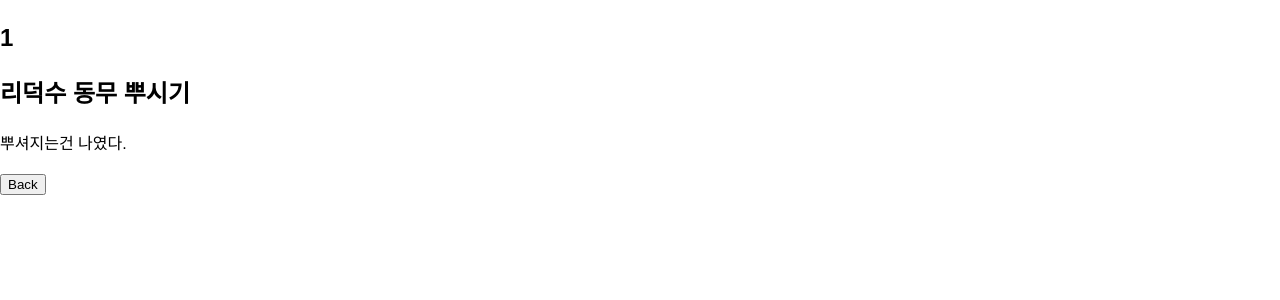
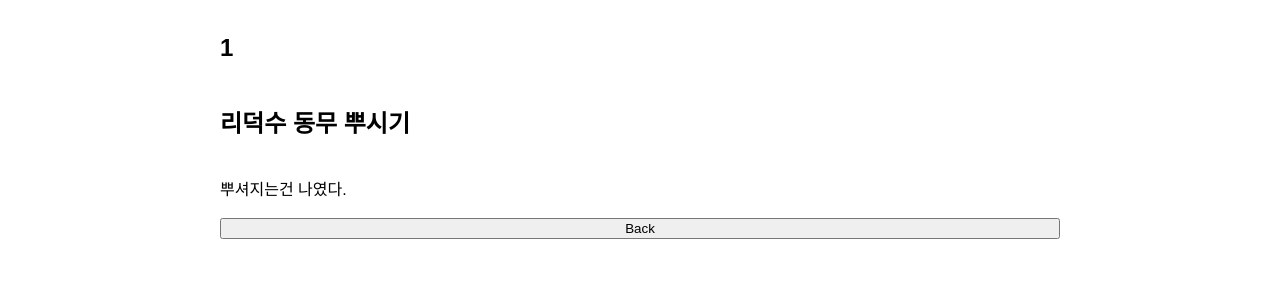
Before and after one commit to 1nxeo/react-week2-hw-lv2, a React (Create React App) app: page /details/1 in a window 1280 px wide. Shown: the top 300 px of the page. Built offline with nearby package versions, Linux system fonts and the light colour scheme; a web font is replaced by a local one.

Commit message:
css_최..종..아마도.. 근데 버튼 제외..

```diff
--- a/src/pages/Detail.jsx
+++ b/src/pages/Detail.jsx
@@ -2,6 +2,7 @@ import React from "react";
 import { useNavigate, useParams } from "react-router-dom";
 import { useSelector } from "react-redux";
 import GlobalStyle from "../static/GlobalStyle";
+import styled from "styled-components";
 
 function Detail() {
   const navigate = useNavigate();
@@ -14,6 +15,8 @@ function Detail() {
   return (
     <>
       <GlobalStyle />
+      <DetailWrapper>
+        <DetailContent>
           <h2>{foundData.id}</h2>
           <h2>{foundData.title}</h2>
           <p>{foundData.desc}</p>
@@ -24,8 +27,27 @@ function Detail() {
           >
             Back
           </button>
+        </DetailContent>
+      </DetailWrapper>
     </>
   );
 }
 
+const DetailWrapper = styled.div`
+  margin: auto;
+  max-width: 1200px;
+  min-width: 800px;
+  display: flex;
+  justify-content: center;
+  align-items: center;
+  height: auto;
+`;
+
+const DetailContent = styled.div`
+  display: flex;
+  flex-direction: column;
+  margin: 10px;
+  width: 70%;
+`;
+
 export default Detail;
```
Lines whose indentation alone changed are shown as unchanged.
